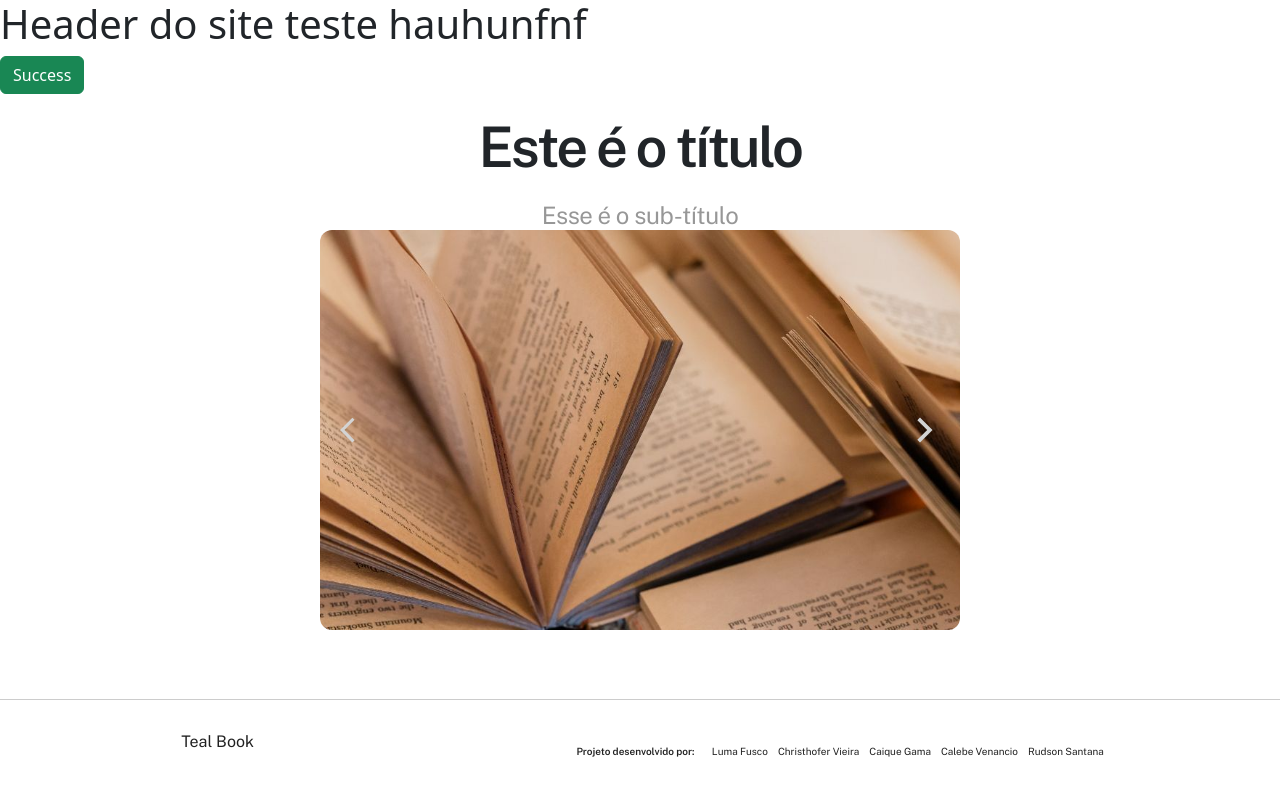
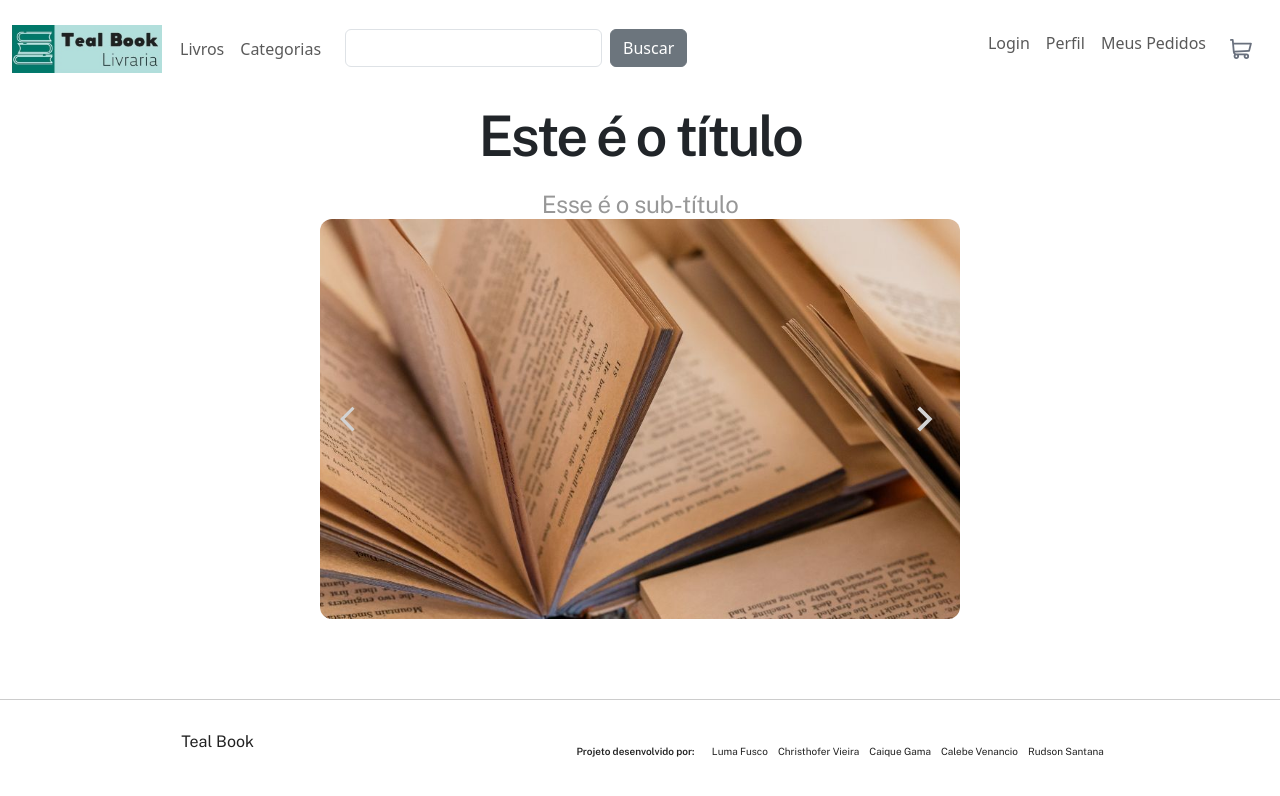
Before and after one commit to LumaFusco/desafio-final-gama-academy, a React (Create React App) app: page / in a window 1280 px wide. Shown: the top 796 px of the page. Built offline with nearby package versions, Linux system fonts and the light colour scheme.

Commit message:
final-header

```diff
--- /dev/null
+++ b/src/components/Header/header.styles.ts
@@ -0,0 +1,11 @@
+import  styled  from "styled-components";
+
+export const Container = styled.div`
+    margin-top: 15px;
+
+    .logo-teal-book {
+    width: 160px;
+    padding-right: 10px;
+    }
+
+`;
--- a/src/components/Header/index.tsx
+++ b/src/components/Header/index.tsx
@@ -1,12 +1,59 @@
 import 'bootstrap/dist/css/bootstrap.min.css';
+import { Container } from 'react-bootstrap';
+import imageCart from '../images/icon-cart.svg';
+import logoTealBook from '../images/logo_teal_book.jpg';
+import * as C from './header.styles';
 
 
 function Header() {
     return (
+        <C.Container>
         <header>
-            <h1>Header do site teste hauhunfnf</h1>
-            <button className='btn btn-success'>Success</button>
+            <nav className="navbar navbar-expand-lg">
+                <div className="container-fluid">
+                    <div className="d-flex">
+                        <a href="#">
+                            <img className="logo-teal-book" src={logoTealBook} alt="logo teal book" />
+                        </a>
+                    </div>
+
+                    <div className="collapse navbar-collapse" id="navbarNav">
+                        <ul className="navbar-nav">
+                            <li className="nav-item">
+                                <a className="nav-link darker" aria-current="page" href="#">Livros</a>
+                            </li>
+                            <li className="nav-item darker">
+                                <a className="nav-link" href="#">Categorias</a>
+                            </li>
+                            <li>
+                                <div className="container-fluid">
+                                    <form className="d-flex mx-1" role="search">
+                                        <input className="form-control me-2" type="search" placeholder="" aria-label="Search" />
+                                        <button className="btn btn btn-secondary" type="submit">Buscar</button>
+                                    </form>
+                                </div>
+                            </li>
+                        </ul>
+                    </div>
+                    <div>
+                        <ul className="navbar-nav">
+                            <li className="nav-item">
+                                <a className="nav-link darker" aria-current="page" href="#">Login</a>
+                            </li>
+                            <li className="nav-item darker">
+                                <a className="nav-link" href="#">Perfil</a>
+                            </li>
+                            <li className="nav-item darker">
+                                <a className="nav-link" href="#">Meus Pedidos</a>
+                            </li>
+                            <img src={imageCart} alt="cart icon" className="p-3" />
+                        </ul>
+
+                    </div>
+                </div>
+            </nav>
         </header>
+        </C.Container>
     )
 }
 
```
Also changed, not shown: src/components/images/icon-cart.svg (added), src/components/images/logo_teal_book.jpg (added).
